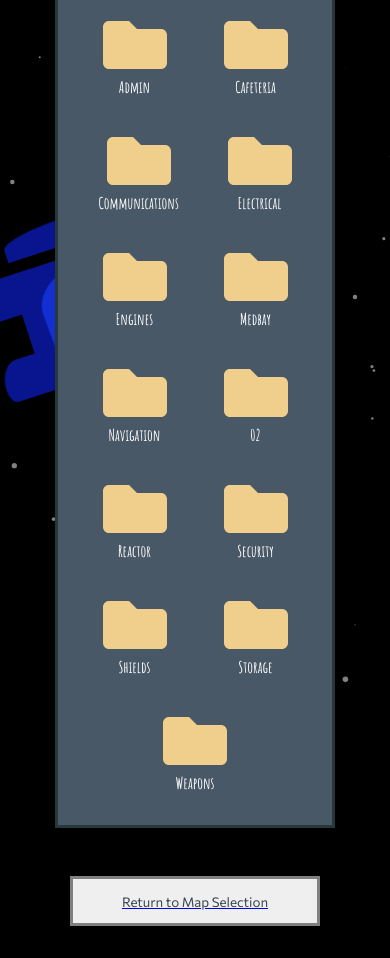
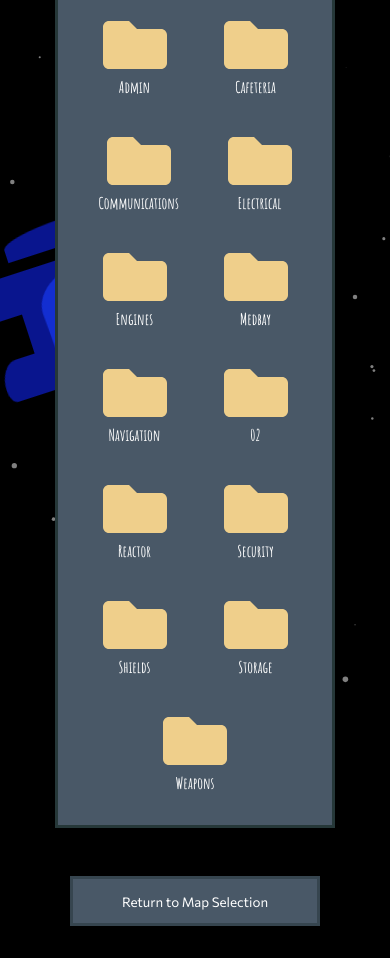
Before and after one commit to Markychoco/Tasks-Among-Us, a plain HTML site: page skeld.html in a window 390 px wide. Shown: the part 131-1089 px from the top of the page. Drawn offline with nearby package versions, Linux system fonts and the light colour scheme.

Commit message:
Removed imposters ability to cover up button.

```diff
--- a/css/skeld.css
+++ b/css/skeld.css
@@ -191,12 +191,18 @@
         text-align: center;
         width: 250px;
         height: 50px;
-        border: 3px solid grey;
+        border: 3px solid #36454f;
         outline: none;
         margin: 2rem auto;
         cursor: pointer;
         font-family: 'Commissioner', sans-serif;
-        color: #36454f;
+        color: #ffffff;
+        background: #495867;
+        z-index: 200;
+    }
+
+    a {
+        text-decoration: none;
     }
 
     .return {
```
